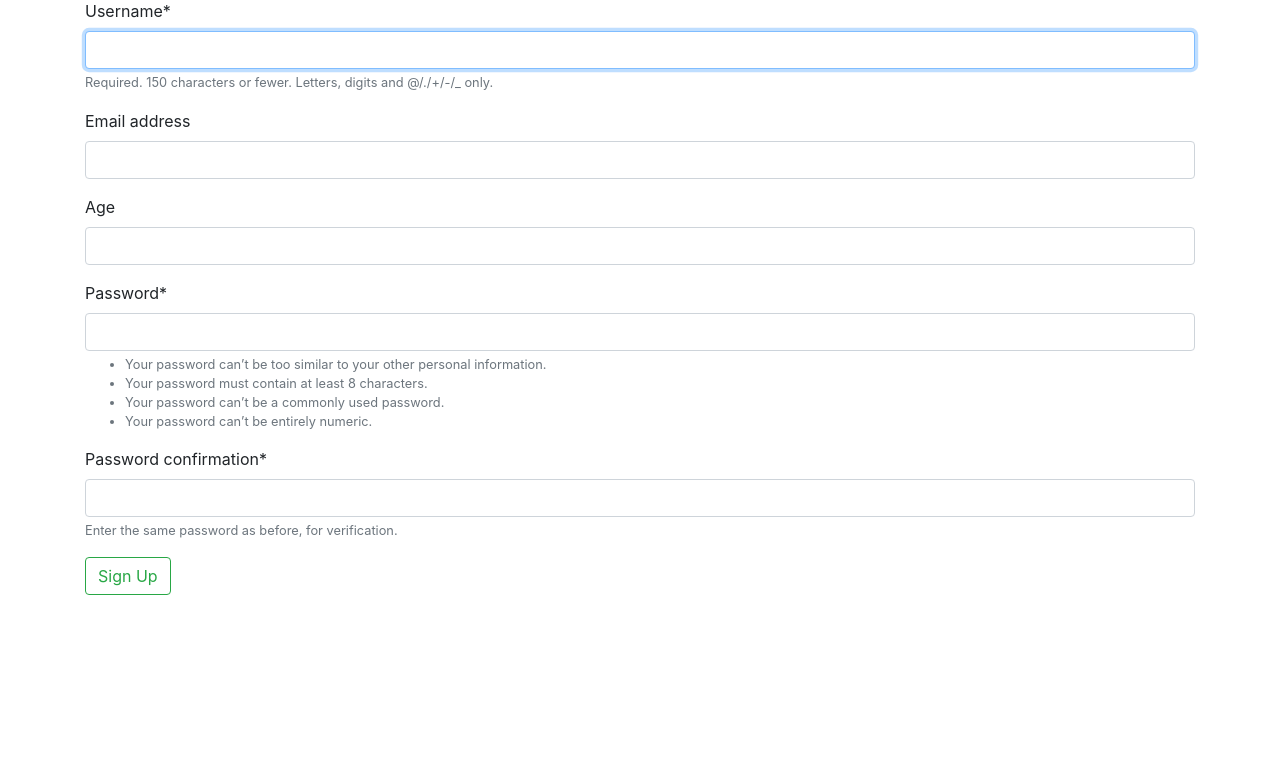
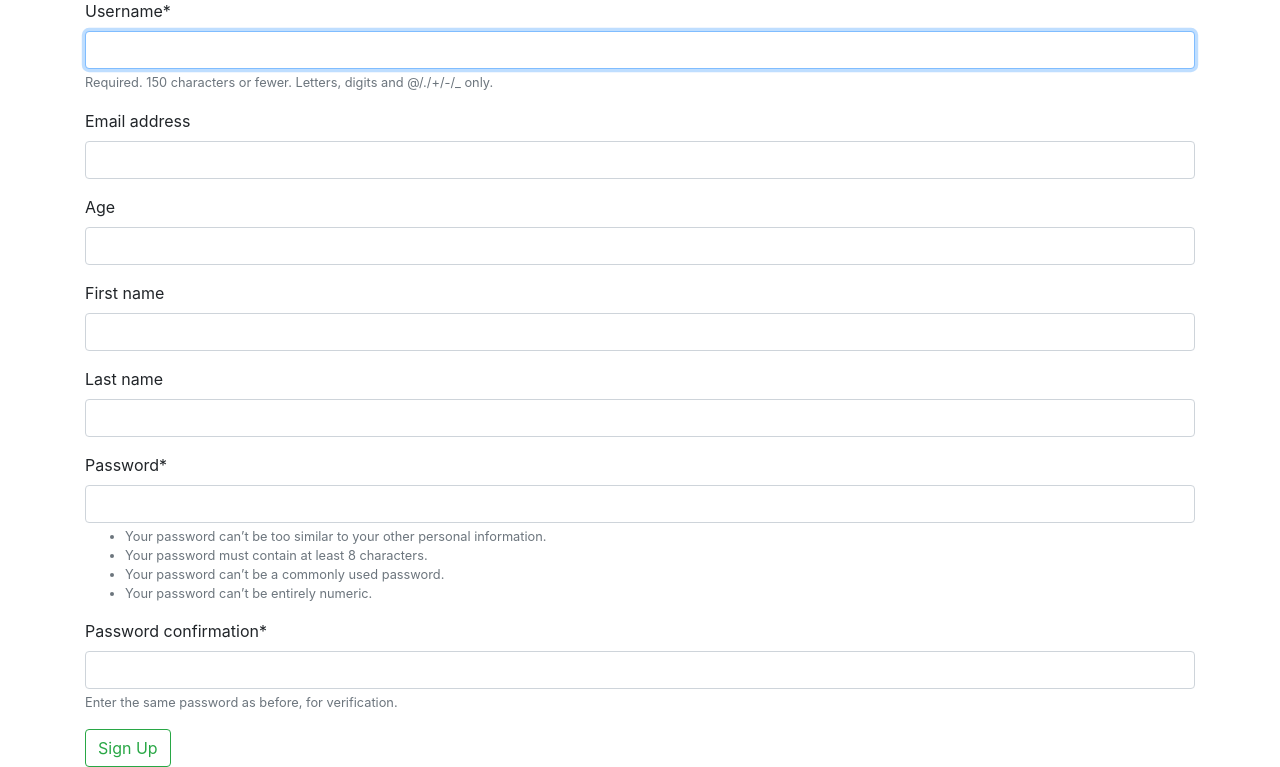
Before and after one commit to 18mward/MediaTracker, a Django app: page /users/signup/ in a window 1280 px wide. Shown: the part 127-894 px from the top of the page. Before the commit the page ends 722 px from the top, so only its background shows below. Run offline with Django 3.2, Linux system fonts and the light colour scheme; some libraries are stand-ins or nearby versions.

Commit message:
Added my own first name and last name fields for the user model

```diff
--- a/templates/home.html
+++ b/templates/home.html
@@ -1,11 +1,11 @@
 {% extends 'base.html' %}
 
-{% block title %}Home{% endblock title %}
+{% block title %}Media Tracker{% endblock title %}
 
 {% block content %}
 <div class="jumbotron text-center">
 	<h1 class="display-4">Welcome to Media Tracker!</h1>
-	<p class="lead">Track all of the movies and series you've watched with one simple app.</p>
+	<p class="lead">Find new shows to watch and track all of track all of the ones that you have with one simple app.</p>
 	{% if user.is_authenticated %}
 	<p class="lead">
 		<a class="btn btn-primary btn-lg" href="{% url 'card_list' %}"
--- a/templates/signup.html
+++ b/templates/signup.html
@@ -2,7 +2,7 @@
 
 {% load crispy_forms_tags %}
 
-{% block title %}Sign Up{% endblock title %}
+{% block title %}Media Tracker - Sign Up{% endblock title %}
 
 {% block content %}
 <h2>Sign Up</h2>
--- a/templates/watched_list.html
+++ b/templates/watched_list.html
@@ -1,4 +1,5 @@
 {% extends 'base.html' %}
+{% block title %}Media Tracker{% endblock title %}
 {% block content %}
 <h1>Insert watched media cards here.</h1>
 {% endblock content %}
--- a/users/admin.py
+++ b/users/admin.py
@@ -8,6 +8,6 @@ class CustomUserAdmin(UserAdmin):
     add_form = CustomUserCreationForm
     form = CustomUserChangeForm
     model = CustomUser
-    list_display = ['email', 'username', 'age', 'is_staff', ]
+    list_display = ['email', 'username', 'age', 'first_name', 'last_name', 'is_staff',]
 
 admin.site.register(CustomUser, CustomUserAdmin)
--- a/users/forms.py
+++ b/users/forms.py
@@ -7,12 +7,12 @@ class CustomUserCreationForm(UserCreationForm):
 
     class Meta(UserCreationForm):
         model = CustomUser
-        fields = UserCreationForm.Meta.fields + ('age',)
-        fields = ('username', 'email', 'age',)
+        fields = UserCreationForm.Meta.fields + ('age', 'first_name', 'last_name',)
+        fields = ('username', 'email', 'age', 'first_name', 'last_name',)
 
 class CustomUserChangeForm(UserChangeForm):
 
     class Meta:
         model = CustomUser
         fields = UserChangeForm.Meta.fields
-        fields = ('username', 'email', 'age',)
+        fields = ('username', 'email', 'age', 'first_name', 'last_name',)
--- a/users/models.py
+++ b/users/models.py
@@ -3,3 +3,5 @@ from django.db import models
 
 class CustomUser(AbstractUser):
     age = models.PositiveIntegerField(null=True, blank=True)
+    first_name = models.CharField(max_length=255, null=True, blank=True)
+    last_name = models.CharField(max_length=255, null=True, blank=True)
```
Also changed, not shown: db.sqlite3, users/migrations/0003_auto_20201029_2006.py (added).
